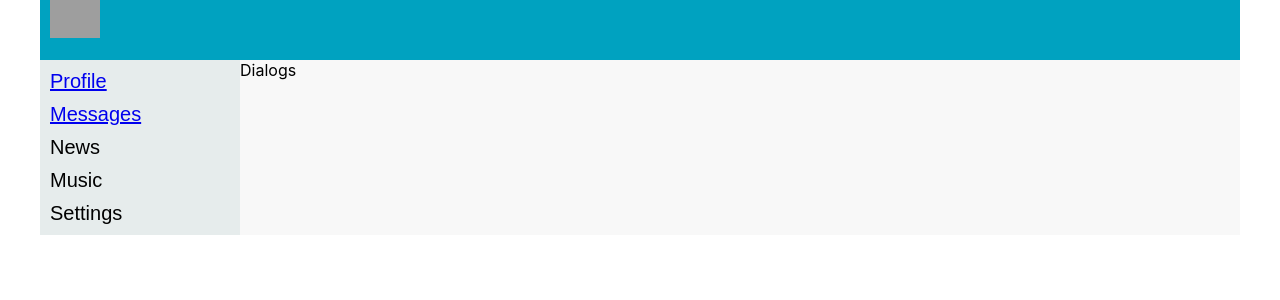
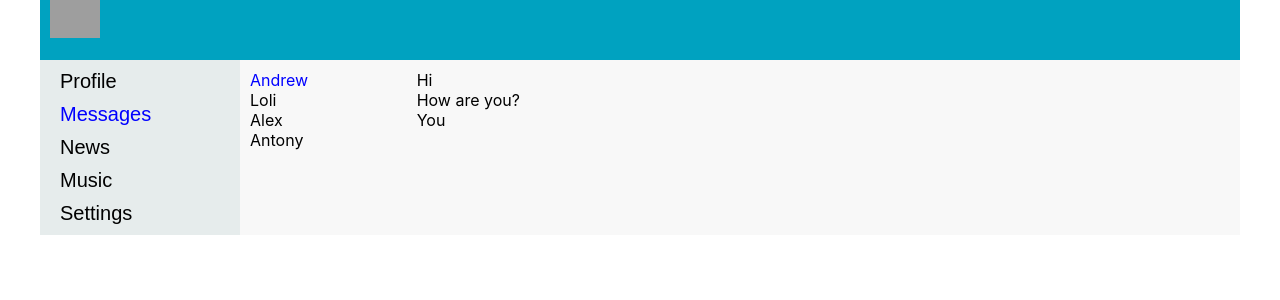
Before and after one commit to Andrewmoren/social-network-react, a React (Create React App) app: page /dialogs in a window 1280 px wide. Shown: the top 300 px of the page. Built offline with nearby package versions, Linux system fonts and the light colour scheme; grey boxes are pictures that could not be loaded.

Commit message:
add message

```diff
--- a/src/App.js
+++ b/src/App.js
@@ -2,6 +2,9 @@ import Navbar from "./components/Navbar/Navbar";
 import Header from "./components/Header/Header";
 import Profile from "./components/Profile/Profile";
 import Dialogs from "./components/Dialogs/Dialogs";
+import Music from "./components/Music/Music";
+import Settings from "./components/Settings/Settings";
+import News from "./components/News/News";
 import "./App.css";
 import { BrowserRouter, Route, Routes } from "react-router-dom";
 
@@ -15,6 +18,9 @@ const App = () => {
           <Routes>
             <Route path="/profile" element={<Profile />} />
             <Route path="/dialogs" element={<Dialogs />} />
+            <Route path="/news" element={<News />} />
+            <Route path="/music" element={<Music />} />
+            <Route path="/settings" element={<Settings />} />
           </Routes>
         </div>
       </div>
--- a/src/components/Dialogs/Dialogs.jsx
+++ b/src/components/Dialogs/Dialogs.jsx
@@ -1,7 +1,21 @@
-import dial from "./Dialogs.module.css";
+import d from "./Dialogs.module.css";
 
 const Dialogs = (prop) => {
-  return <div>Dialogs</div>;
+  return (
+    <div className={d.dialogs}>
+      <div className={d.dialogsItems}>
+        <div className={d.dialog + " " + d.active}>Andrew</div>
+        <div className={d.dialog}>Loli</div>
+        <div className={d.dialog}>Alex</div>
+        <div className={d.dialog}>Antony</div>
+      </div>
+      <div className={d.messages}>
+        <div className={d.message}>Hi</div>
+        <div className={d.message}>How are you?</div>
+        <div className={d.message}>You</div>
+      </div>
+    </div>
+  );
 };
 
 export default Dialogs;
--- a/src/components/Dialogs/Dialogs.module.css
+++ b/src/components/Dialogs/Dialogs.module.css
@@ -0,0 +1,26 @@
+.dialogs {
+    display: grid;
+
+    grid-template-columns: 2fr 10fr;
+
+}
+
+.dialogsItems {
+
+    padding: 10px;
+}
+
+.dialog {}
+
+.active {
+    color: blue;
+
+}
+
+
+.messages {
+
+    padding: 10px;
+}
+
+.message {}
--- a/src/components/Navbar/Navbar.jsx
+++ b/src/components/Navbar/Navbar.jsx
@@ -1,22 +1,48 @@
 import classes from "./Navbar.module.css";
+import { NavLink } from "react-router-dom";
 
 const Navbar = () => {
   return (
     <nav className={classes.nav}>
       <div className={classes.item}>
-        <a href="/profile">Profile</a>
+        <NavLink
+          to="/profile"
+          className={(data) => (data.isActive ? classes.active : classes.item)}
+        >
+          Profile
+        </NavLink>
       </div>
       <div className={classes.item}>
-        <a href="/dialogs">Messages</a>
+        <NavLink
+          to="/dialogs"
+          className={(data) => (data.isActive ? classes.active : classes.item)}
+        >
+          Messages
+        </NavLink>
       </div>
       <div className={classes.item}>
-        <a>News</a>
+        <NavLink
+          to="/news"
+          className={(data) => (data.isActive ? classes.active : classes.item)}
+        >
+          News
+        </NavLink>
       </div>
       <div className={classes.item}>
-        <a>Music</a>
+        <NavLink
+          to="/music"
+          className={(data) => (data.isActive ? classes.active : classes.item)}
+        >
+          Music
+        </NavLink>
       </div>
       <div className={classes.item}>
-        <a>Settings</a>
+        <NavLink
+          to="/settings"
+          className={(data) => (data.isActive ? classes.active : classes.item)}
+        >
+          Settings
+        </NavLink>
       </div>
     </nav>
   );
--- a/src/components/Navbar/Navbar.module.css
+++ b/src/components/Navbar/Navbar.module.css
@@ -1,6 +1,11 @@
 .nav {
     grid-area: n;
     background-color: #e6ecec
+}
+
+.item a.active {
+    color: blue;
+    padding-left: 10px;
 }
 
 .item {
@@ -8,4 +13,20 @@
     font-family: sans-serif;
     font-size: 20px;
     margin: 10px;
+
 }
+
+
+
+a {
+    color: black;
+    text-decoration: none;
+
+}
+
+
+
+a:hover {
+    color: blue;
+    text-decoration: underline;
+}
```
